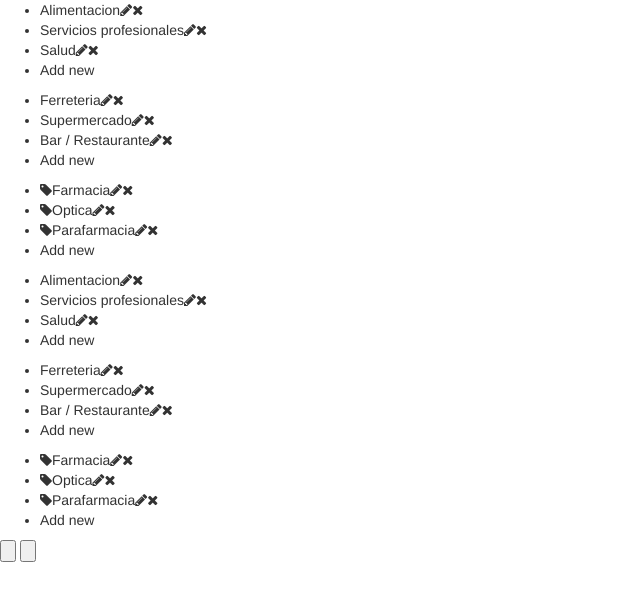
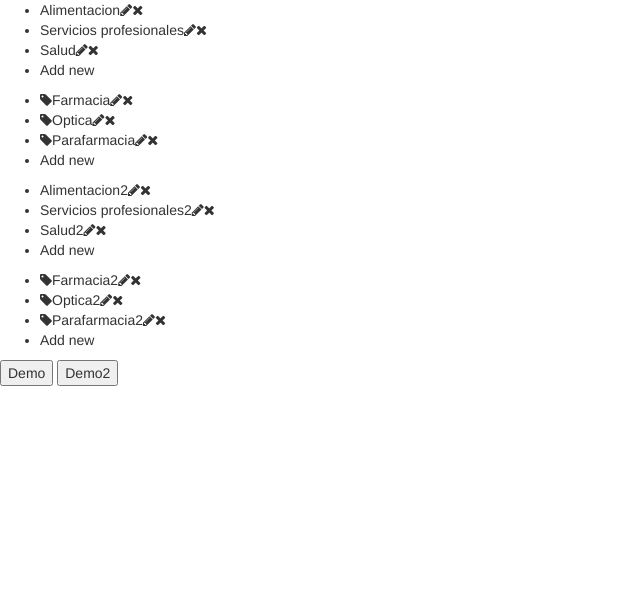
Before and after one commit to faparicior/FARJQueryGroupElements, a plain HTML site: page index.html in a window 1280 px wide. Shown: the whole page, without its empty margins (0-640 px from the left). Drawn offline with nearby package versions, Linux system fonts and the light colour scheme.

Commit message:
Refactor settings.

```diff
--- a/index.html
+++ b/index.html
@@ -37,23 +37,59 @@
     </div>
 
     <div>
-        <input type="button" onclick="getValues();"/>
-        <input type="button" onclick="getValues2();"/>
+        <button type="button" onclick="getValues();">Demo</button>
+        <button type="button" onclick="getValues2();">Demo2</button>
     </div>
 
     <script type="text/javascript">
         function getValues(){
-            $('#demo').adminGroupLists('getAllElements');
+            var data = $('#demo').adminGroupLists('getAllElements');
+
+            alert(JSON.stringify(data));
         }
         function getValues2(){
-            $('#demo2').adminGroupLists('getAllElements');
+            var data = $('#demo2').adminGroupLists('getAllElements');
+
+            alert(JSON.stringify(data));
         }
 
         $(document).ready(function() {
-            $('.far-admin-groups').adminGroupLists('init');
-    //        $('#demo').adminGroupLists('getAllElements');
-    //        $('#demo2').adminGroupLists('init');
-    //        $('#demo2').adminGroupLists('getAllElements');
+            $.fn.adminGroupLists.defaults.values =  {
+                "far_master_elements": [
+                    {"id": "1", "desc": "Alimentacion"},
+                    {"id": "4", "desc": "Servicios profesionales"},
+                    {"id": "5", "desc": "Salud"}
+                ],
+                "far_free_elements": [
+                    {"id": "7", "desc": "Farmacia"},
+                    {"id": "8", "desc": "Optica"},
+                    {"id": "9", "desc": "Parafarmacia"}
+                ],
+                "far_elements": [
+                    {"id": "1", "desc": "Ferreteria", "relId": "1"},
+                    {"id": "4", "desc": "Supermercado", "relId": "1"},
+                    {"id": "5", "desc": "Bar / Restaurante", "relId": "4"}
+                ]
+            };
+            $('#demo').adminGroupLists('init');
+            $.fn.adminGroupLists.defaults.values =  {
+                "far_master_elements": [
+                    {"id": "1", "desc": "Alimentacion2"},
+                    {"id": "4", "desc": "Servicios profesionales2"},
+                    {"id": "5", "desc": "Salud2"}
+                ],
+                "far_free_elements": [
+                    {"id": "7", "desc": "Farmacia2"},
+                    {"id": "8", "desc": "Optica2"},
+                    {"id": "9", "desc": "Parafarmacia2"}
+                ],
+                "far_elements": [
+                    {"id": "1", "desc": "Ferreteria2", "relId": "1"},
+                    {"id": "4", "desc": "Supermercado2", "relId": "1"},
+                    {"id": "5", "desc": "Bar / Restaurante2", "relId": "4"}
+                ]
+            };
+            $('#demo2').adminGroupLists('init');
         });
 </script>
 </body>
--- a/js/app.js
+++ b/js/app.js
@@ -1,47 +1,24 @@
 ;(function(window, jQuery, undefined) {
     'use strict';
 
-    var defaults = {
-            'version'             : '1.0',
-            'id_container'        : 'demo',
-            'template' : { // HTML segments
-                'new_element'     : '<span class="display" contenteditable="true">Add new</span>',
-                'edit_element'    : '<span class="fa fa-pencil display-edit"></span>',
-                'close_element'   : '<span class="fa fa-times display-close close-element"></span>',
-                'assign_element'  : '<span class="fa fa-tag display-tag"></span>'
-            },
-            'demo_values': JSON.parse(
-                '{ "far_master_elements" : [' +
-                '{ "id":"1" , "desc":"Alimentacion" },' +
-                '{ "id":"4" , "desc":"Servicios profesionales" },' +
-                '{ "id":"5" , "desc":"Salud" } ],' +
-                '  "far_free_elements" : [' +
-                '{ "id":"7" , "desc":"Farmacia" },' +
-                '{ "id":"8" , "desc":"Optica" },' +
-                '{ "id":"9" , "desc":"Parafarmacia" } ],' +
-                '  "far_elements" : [' +
-                '{ "id":"1" , "desc":"Ferreteria", "relId": "1" },' +
-                '{ "id":"4" , "desc":"Supermercado", "relId": "1" },' +
-                '{ "id":"5" , "desc":"Bar / Restaurante", "relId": "4" } ]}'
-            )
-    },
-    settings = {},
+    var settings = {},
 
     methods = {
         init : function (opts) {
             return this.each(function () {
 
 //                if ($.isEmptyObject(settings)) {
-                    settings = $.extend(true, defaults, opts);
+                    settings = $.extend(true, $.fn.adminGroupLists.defaults, opts);
                     // non configurable settings
+                    console.log(settings);
 //                }
                 settings.$content_el = $(this);
                 settings.id_container = $(this).attr('id');
 
-                methods.createElements(settings.demo_values['far_master_elements'], 'far_master_elements', 1);
-                methods.createElements(settings.demo_values['far_elements'], 'far_elements', 2);
-                methods.createElements(settings.demo_values['far_free_elements'], 'far_free_elements', 3);
-                $(this).data("settings", $.extend(true, {} , settings));
+                methods.createElements(settings.values['far_master_elements'], 'far_master_elements', 1);
+                methods.createElements(settings.values['far_elements'], 'far_elements', 2);
+                methods.createElements(settings.values['far_free_elements'], 'far_free_elements', 3);
+                $(this).data('settings', $.extend(true, {} , settings));
 
                 settings.ulWatcher = settings.$content_el.find('ul');
                 settings.masterWatcher = settings.ulWatcher.filter('.far_master_elements');
@@ -247,7 +224,7 @@
         },
         template_li: function (values) {
             return $(
-                '<li data-uid="' + values.id + '" data-relid="' + values.relId + '">' +
+                '<li data-uid="' + values.id + '" data-relid="' + values.relId + '" style="display: none;">' +
                 '<span class="display" contenteditable="false">' + values.desc + '</span>' +
                 settings.template.edit_element +
                 settings.template.close_element +
@@ -288,7 +265,7 @@
                 );
             } else if(elementType == 2) {
                 return $(
-                    '<li class="newElement">' +
+                    '<li class="newElement" style="display: none;">' +
                     settings.template.new_element +
                     '</li>'
                 );
@@ -334,7 +311,7 @@
             json_send['far_free_elements'] = methods.getElements(container_el, '.far_free_elements', '.newElementFree');
             json_send['far_elements'] = methods.getElements(container_el, '.far_elements', '.newElement');
             //console.log(json_send);
-            console.log(JSON.stringify(json_send));
+            //console.log(JSON.stringify(json_send));
             return json_send;
         },
         getElements: function (container_el, groupElements, classNewElements) {
@@ -387,4 +364,32 @@
         }
     };
 
+    $.fn.adminGroupLists.defaults = {
+        'version': '1.0',
+        'id_container': 'demo',
+        'template': { // HTML segments
+            'new_element': '<span class="display" contenteditable="true">Add new</span>',
+            'edit_element': '<span class="fa fa-pencil display-edit"></span>',
+            'close_element': '<span class="fa fa-times display-close close-element"></span>',
+            'assign_element': '<span class="fa fa-tag display-tag"></span>'
+        },
+        'values': {
+            "far_master_elements": [
+                {"id": "1", "desc": "Alimentacion"},
+                {"id": "4", "desc": "Servicios profesionales"},
+                {"id": "5", "desc": "Salud"}
+            ],
+            "far_free_elements": [
+                {"id": "7", "desc": "Farmacia"},
+                {"id": "8", "desc": "Optica"},
+                {"id": "9", "desc": "Parafarmacia"}
+            ],
+            "far_elements": [
+                {"id": "1", "desc": "Ferreteria", "relId": "1"},
+                {"id": "4", "desc": "Supermercado", "relId": "1"},
+                {"id": "5", "desc": "Bar / Restaurante", "relId": "4"}
+            ]
+        }
+    }
+
 })(window, jQuery);
```
